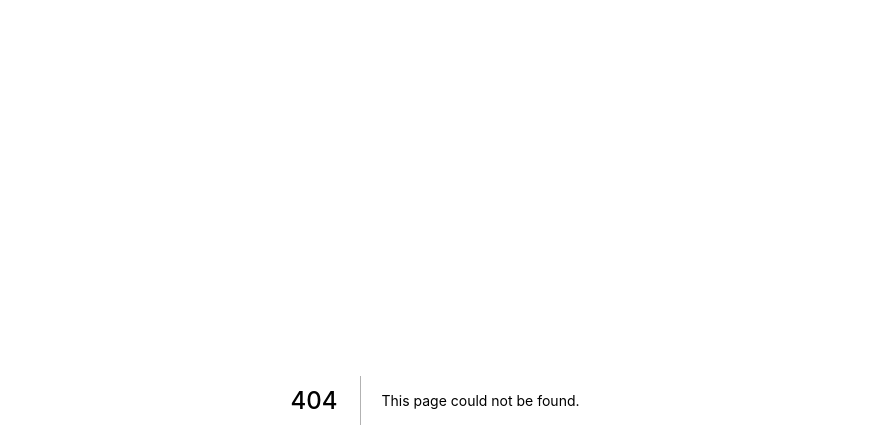
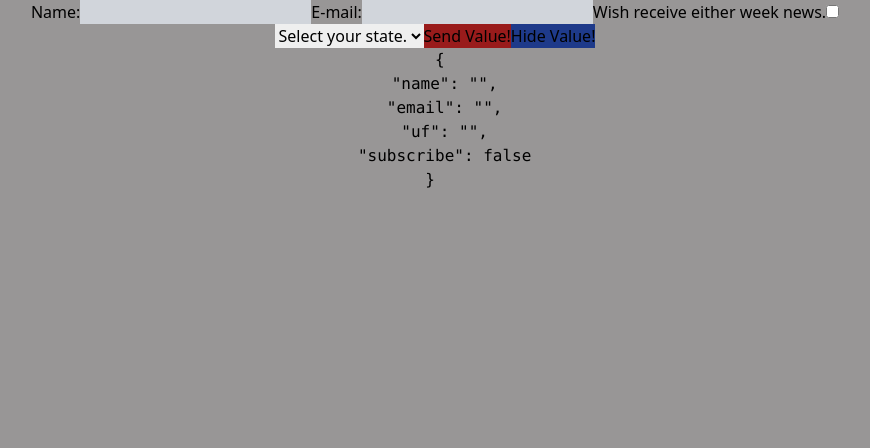
Before and after one commit to felipe-programador-18/practiceform, a Next.js app: page /contro-date in a window 1280 px wide. Before the commit this address had no page. Shown: the top 448 px of the page, without its empty margins (205-1075 px from the left). Built offline with nearby package versions, Linux system fonts and the light colour scheme.

Commit message:
c17-create other controlled form to practice adding name, email,check and select

```diff
--- /dev/null
+++ b/pages/contro-date.js
@@ -0,0 +1,68 @@
+import React,{useState} from 'react'
+
+//practice more little bit about form controlled
+
+const uf = ['RS','SC','RJ','SP']
+
+const controlleFormDate = () => {
+  const [form, setform] = useState(
+      { name:'' , email:'', uf:'', subscribe: false
+    })
+
+  const Onchange = evt => {
+  const Formform = evt.target.name
+  //this i did to verify checkbox
+  const value = evt.target.type === 'checkbox' ? evt.target.checked : evt.target.value
+
+    setform( evoq => {
+        return {
+            ...evoq,
+            [Formform]: value
+        }
+    } )
+  }
+
+
+  const getAllValue = () => {
+      console.log(form)
+  }
+
+  return(<> <div className='text-center d-block' >
+
+    Name:
+    <input className='bg-gray-300' type='text' name='name' value={form.name} onChange={Onchange} />
+    E-mail:
+    <input className='bg-gray-300'  type='email' name='email' onChange={Onchange} value={form.email} />
+    Wish receive either week news.
+
+    <input type='checkbox'
+    name='subscribe'
+    value={form.subscribe}
+    onChange={Onchange}
+    /> <br/>
+
+    {form.subscribe &&
+     <p> Thanks, for agree in share your e-mail with us! Every week, send you email, trendings, insight about world of programmers!!
+     </p>}
+
+
+    <select name='uf'  value={form.uf}  onChange={Onchange} >     <option> Select your state. </option>
+        {uf.map(uf => <option key={uf} value={uf} >
+        {uf}
+        </option>
+        )}
+
+    </select>
+
+    <button className='bg-red-800' onClick={getAllValue}  >Send Value!</button>
+    <button className='bg-blue-900'  onClick={()=> setform(curr => !curr) }  >Hide Value!</button>
+
+     <pre> {JSON.stringify(form, null, 2)} </pre>
+
+    </div>
+  </>)
+
+}
+
+
+export default controlleFormDate
```
